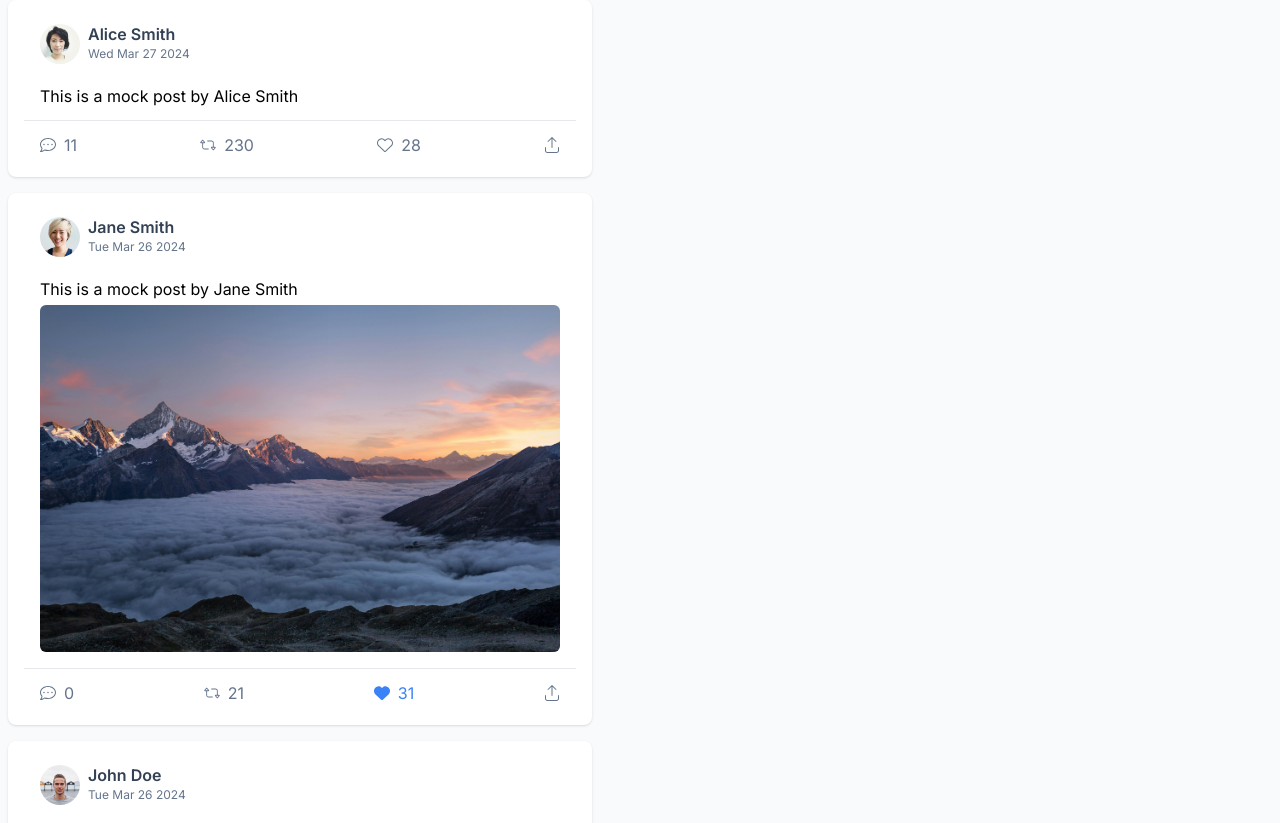
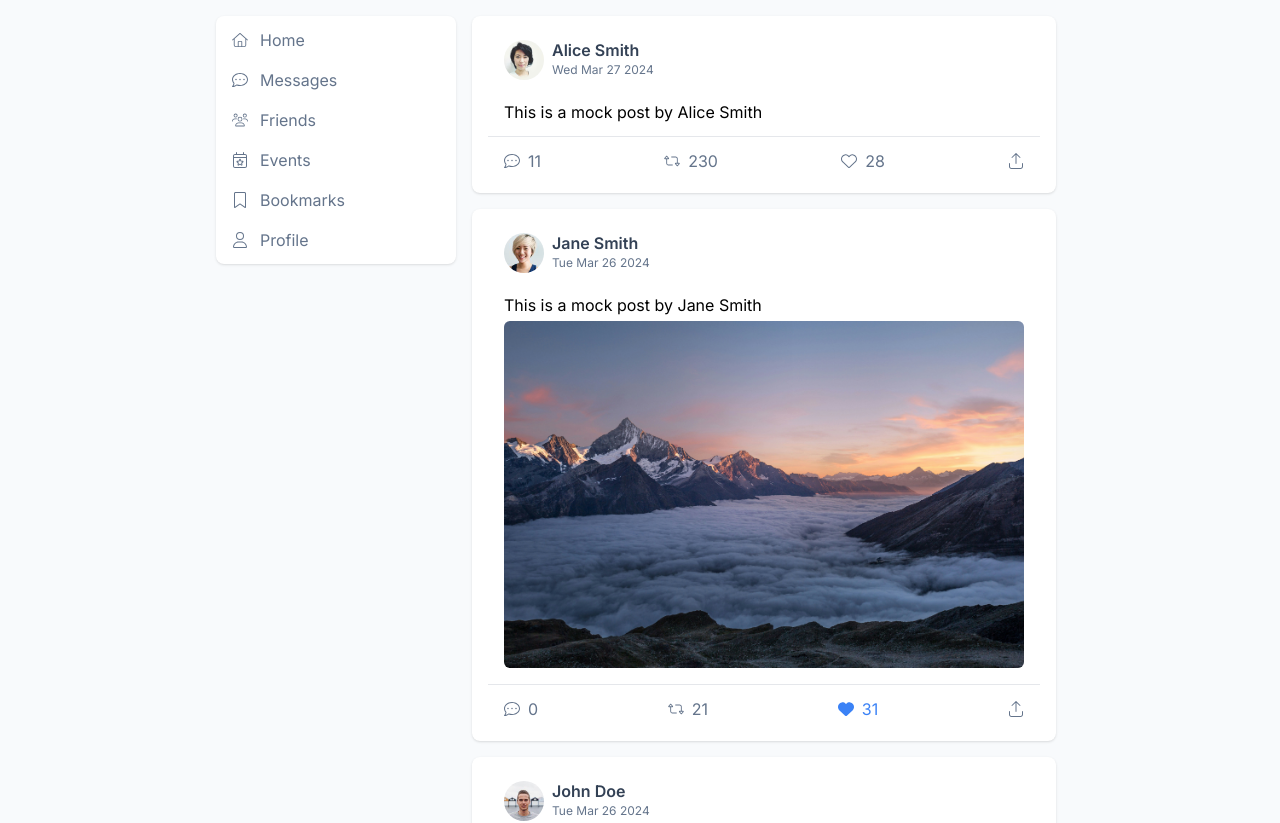
Before and after one commit to LuisS96/social-media, a Next.js app: page / in a window 1280 px wide. Shown: the top 823 px of the page. Built offline with nearby package versions, Linux system fonts and the light colour scheme.

Commit message:
Added a template to be used for Home and child pages (sidebar and children)

```diff
--- /dev/null
+++ b/src/app/template.tsx
@@ -0,0 +1,14 @@
+// Libraries
+import { ReactNode } from 'react';
+
+// Sidebar
+import { Sidebar } from '@/components/Sidebar/Sidebar';
+
+export default async function Template({ children }: { children: ReactNode }) {
+  return (
+    <main className='min-h-screen min-h-svh h-full bg-slate-50 w-full flex flex-row justify-center gap-2 p-4'>
+      <Sidebar />
+      {children}
+    </main>
+  );
+}
```
